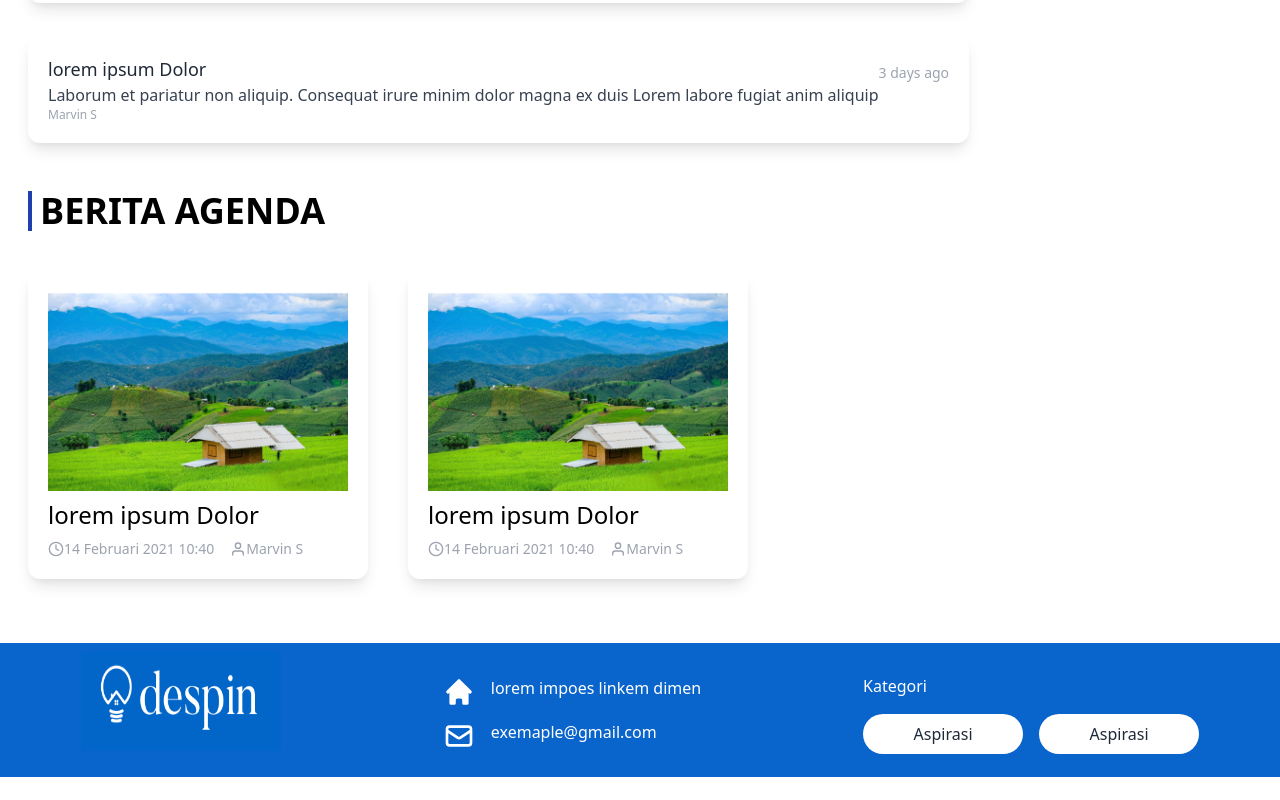
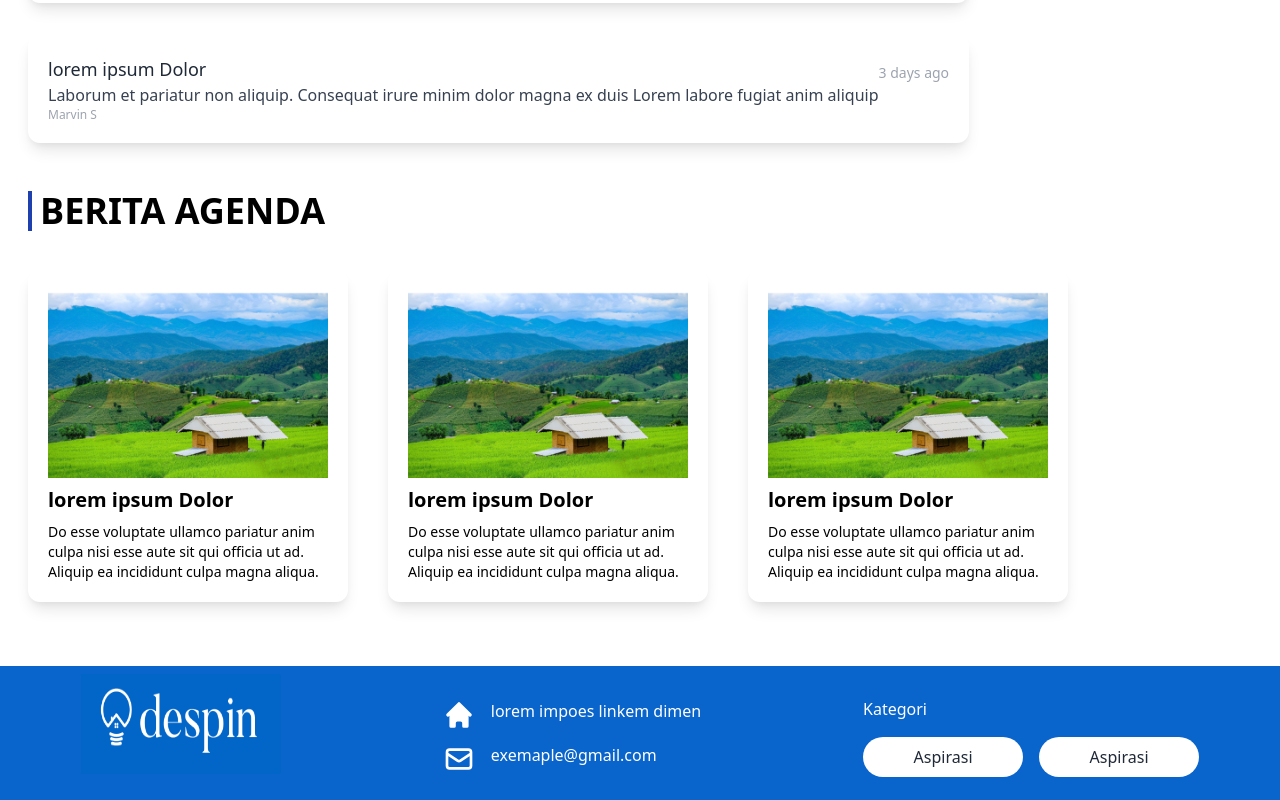
Before and after one commit to onceLearner/singap, a Next.js app: page / in a window 1280 px wide. Shown: the part 1620-2420 px from the top of the page. Before the commit the page ends 2397 px from the top, so only its background shows below. Built offline with nearby package versions, Linux system fonts and the light colour scheme.

Commit message:
new commmit

```diff
--- a/components/IndexMain.js
+++ b/components/IndexMain.js
@@ -1,5 +1,6 @@
 import React from 'react'
-import { DataTerbaruBer, DataTerbaruPub } from "../data/DataHome"
+import { DataTerbaruAgen, DataTerbaruBer, DataTerbaruPub } from "../data/DataHome"
+import TerbaruAgend from './home/TerbaruAgend'
 import TerbaruBer from './home/TerbaruBer'
 import TerbaruPub from './home/TerbaruPub'
 
@@ -32,8 +33,8 @@ const IndexMain = () => {
             <div className="Section3 flex flex-col  space-y-10 items-start">
                 <h2 className="text-4xl font-bold uppercase px-2 border-l-4 border-blue-800">Berita Agenda</h2>
                 <div className="flex flex-wrap  md:space-x-10  justify-around">
-                    {DataTerbaruBer.map(item => (
-                        <TerbaruBer data={item} />
+                    {DataTerbaruAgen.map(item => (
+                        <TerbaruAgend data={item} />
                     ))
                     }
                 </div>
--- a/components/IndexSide.js
+++ b/components/IndexSide.js
@@ -0,0 +1,11 @@
+import React from 'react'
+
+const IndexSide = () => {
+    return (
+        <div>
+
+        </div>
+    )
+}
+
+export default IndexSide
--- a/components/home/TerbaruAgend.js
+++ b/components/home/TerbaruAgend.js
@@ -1,15 +1,15 @@
 import React from 'react'
 import Image from "next/image"
-import { Clock } from "react-feather"
+import { Clock, User } from "react-feather"
 
-const TerbaruAgend = () => {
+const TerbaruAgend = ({ data }) => {
     return (
-        <div className="flex flex-col p-3" >
-            <Image src="/cabineImg.png" width="300" height="200" />
-            <div>
-                <span> <Clock className="w-4 h-4 text-gray-400" />  </span>
+        <div className="flex flex-col p-5 w-80 space-y-2 cursor-pointer hover:opacity-80 transition-opacity duration-150   justify-around shadow-lg rounded-xl" >
+            <Image src={data.imgUrl} width="300" height="200" />
+            <h2 className="text-xl  font-bold  text-bold ">{data.title}</h2>
 
-            </div>
+            <p className="text-sm  font-medium">{data.text}</p>
+
 
 
         </div>
--- a/data/DataHome.js
+++ b/data/DataHome.js
@@ -43,3 +43,27 @@ export const DataTerbaruPub = [
     },
 
 ]
+
+
+export const DataTerbaruAgen = [
+    {
+
+        title: "lorem ipsum Dolor",
+
+        text: "Do esse voluptate ullamco pariatur anim culpa nisi esse aute sit qui officia ut ad. Aliquip ea incididunt culpa magna aliqua. ",
+        imgUrl: "/cabineImg.png"
+    },
+    {
+        title: "lorem ipsum Dolor",
+        text: "Do esse voluptate ullamco pariatur anim culpa nisi esse aute sit qui officia ut ad. Aliquip ea incididunt culpa magna aliqua.",
+
+        imgUrl: "/cabineImg.png"
+    }
+    ,
+    {
+        title: "lorem ipsum Dolor",
+        text: "Do esse voluptate ullamco pariatur anim culpa nisi esse aute sit qui officia ut ad. Aliquip ea incididunt culpa magna aliqua.",
+
+        imgUrl: "/cabineImg.png"
+    }
+]
--- a/pages/index.js
+++ b/pages/index.js
@@ -2,6 +2,7 @@ import Head from 'next/head'
 import Image from "next/image"
 import Footer from '../components/Footer'
 import IndexMain from '../components/IndexMain'
+import IndexSide from '../components/IndexSide'
 import Navigation from '../components/Navigation'
 import styles from '../styles/Home.module.css'
 
@@ -9,7 +10,7 @@ export default function Home() {
   return (
     <div className={styles.container}>
       <Head>
-        <title>Create Next App</title>
+        <title>despian</title>
         <link rel="icon" href="/favicon.ico" />
       </Head>
 
@@ -29,6 +30,7 @@ export default function Home() {
 
         <div className="flex flex-wrap md:space-x-16 mt-4 mb-10 py-6 px-7">
           <IndexMain />
+          <IndexSide />
 
 
         </div>
```
